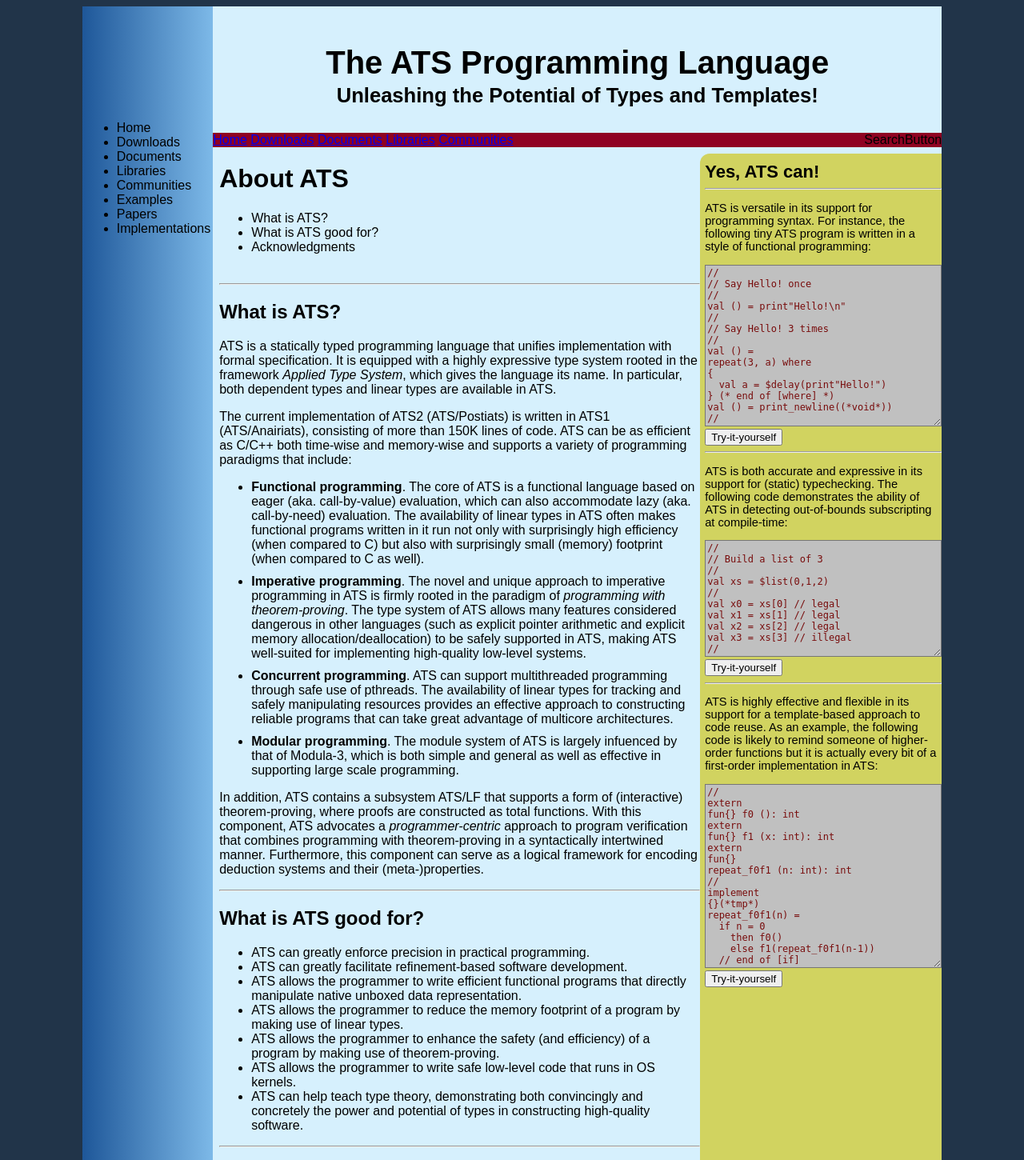
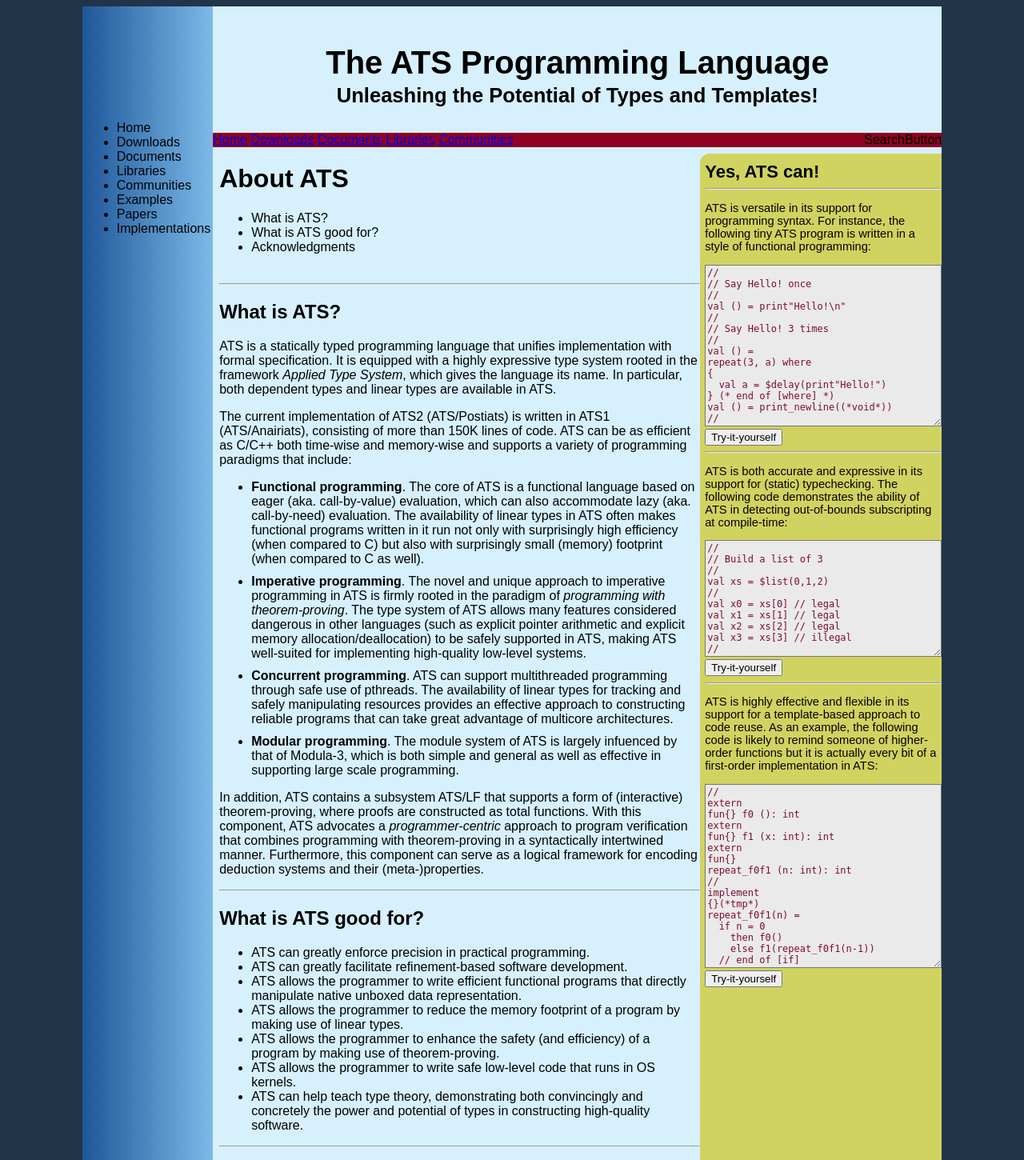
Before and after one commit to githwxi/atslangweb, a PHP site: page /Home.php in a window 1280 px wide. Shown: the top 1450 px of the page at 80% size. Run offline with PHP 8.4, Linux system fonts and the light colour scheme.

Commit message:
Updating: setting up atslangweb

```diff
--- a/thePageRBodyRight/Home.php
+++ b/thePageRBodyRight/Home.php
@@ -2,17 +2,20 @@
 #hello_dats {
   font-size: 9pt;
   font-family: monospace;
-  background-color: #c0c0c0;
+  color: #7f0c2c;
+  background-color: #eaeaea;
 }
 #listsub_dats {
   font-size: 9pt;
   font-family: monospace;
-  background-color: #c0c0c0;
+  color: #7f0c2c;
+  background-color: #eaeaea;
 }
 #repeat_f0f1_dats {
   font-size: 9pt;
   font-family: monospace;
-  background-color: #c0c0c0;
+  color: #7f0c2c;
+  background-color: #eaeaea;
 }
 #thePageRBodyRight
 {
@@ -39,7 +42,6 @@ following tiny ATS program is written in a style of functional programming:
 <TEXTAREA
  ID="hello_dats"
  ROWS="14" COLS="38"
- style="color:#780c0c;"
 >
 //
 // Say Hello! once
@@ -70,7 +72,6 @@ detecting out-of-bounds subscripting at compile-time:
 <TEXTAREA
  ID="listsub_dats"
  ROWS="10" COLS="38"
- style="color:#780c0c;"
 >
 //
 // Build a list of 3
@@ -98,7 +99,6 @@ first-order implementation in ATS:
 <TEXTAREA
  ID="repeat_f0f1_dats"
  ROWS="16" COLS="38"
- style="color:#780c0c;"
 >
 //
 extern
```
